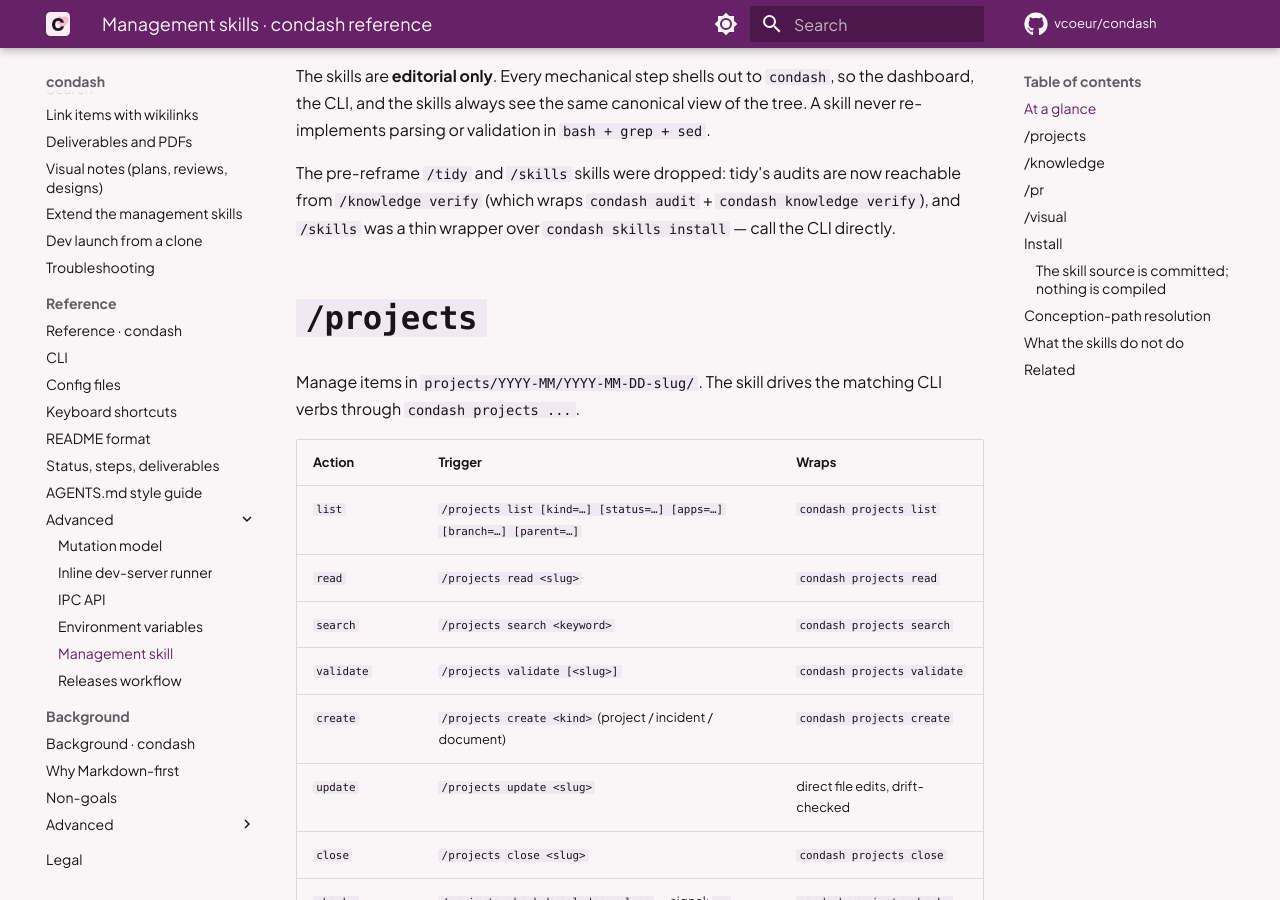
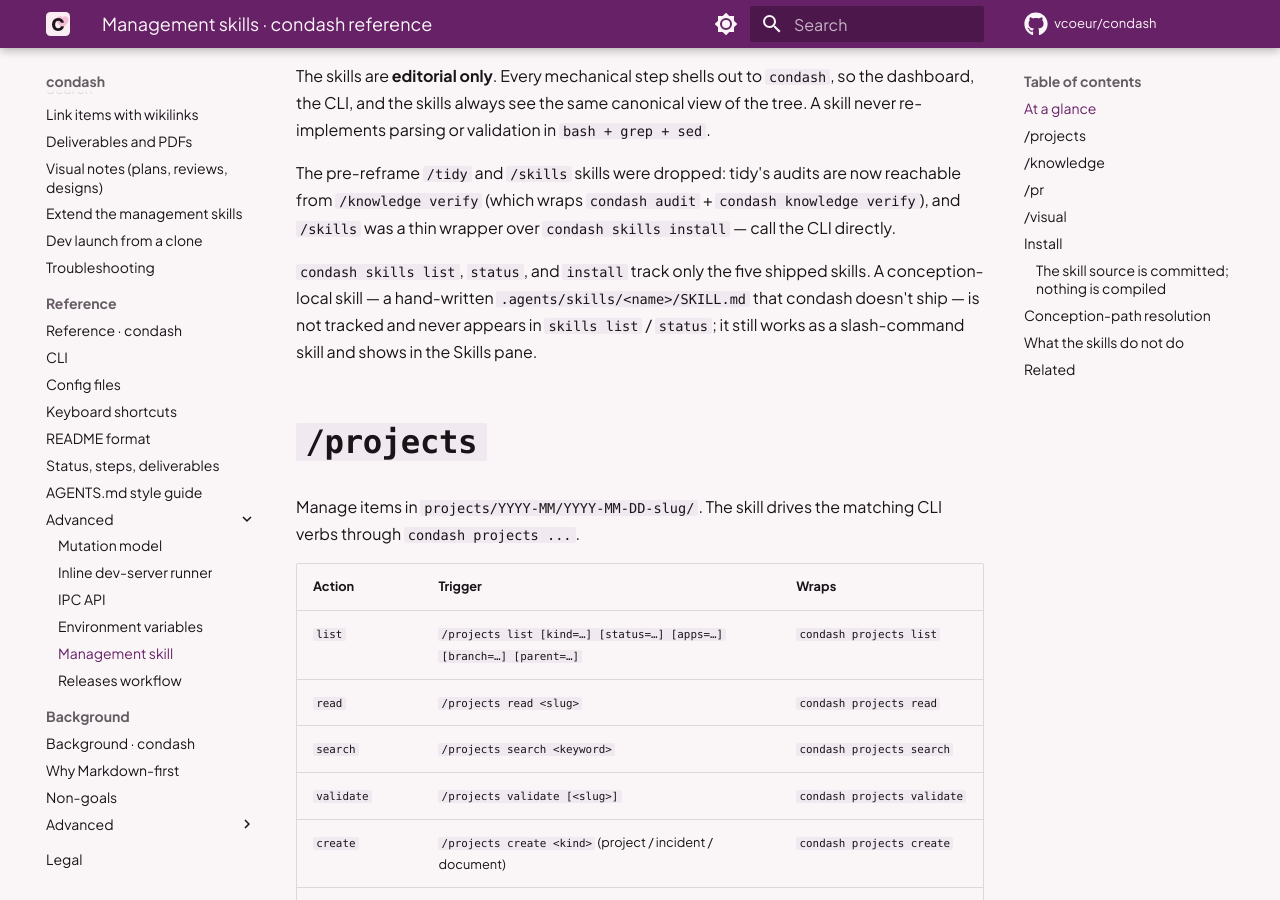
Before and after one commit to vcoeur/condash, an MkDocs documentation site: the page built from docs/reference/skill.md, in a window 1280 px wide and 900 px high, scrolled down 989 px. Built offline with MkDocs 1.6.1 and Material for MkDocs 9.7.7, drawn with Linux system fonts in a browser that asks for light colours; comment, search, counter and statistics services are not loaded.

Commit message:
docs: document shipped vs local skills

```diff
--- a/docs/reference/skill.md
+++ b/docs/reference/skill.md
@@ -22,6 +22,8 @@
 The skills are **editorial only**. Every mechanical step shells out to `condash`, so the dashboard, the CLI, and the skills always see the same canonical view of the tree. A skill never re-implements parsing or validation in `bash + grep + sed`.
 
 The pre-reframe `/tidy` and `/skills` skills were dropped: tidy's audits are now reachable from `/knowledge verify` (which wraps `condash audit` + `condash knowledge verify`), and `/skills` was a thin wrapper over `condash skills install` — call the CLI directly.
+
+`condash skills list`, `status`, and `install` track only the five shipped skills. A conception-local skill — a hand-written `.agents/skills/<name>/SKILL.md` that condash doesn't ship — is not tracked and never appears in `skills list` / `status`; it still works as a slash-command skill and shows in the Skills pane.
 
 ## `/projects`
 
```
Also changed, not shown: docs/guides/skills-pane.md (+2 -0 lines).
